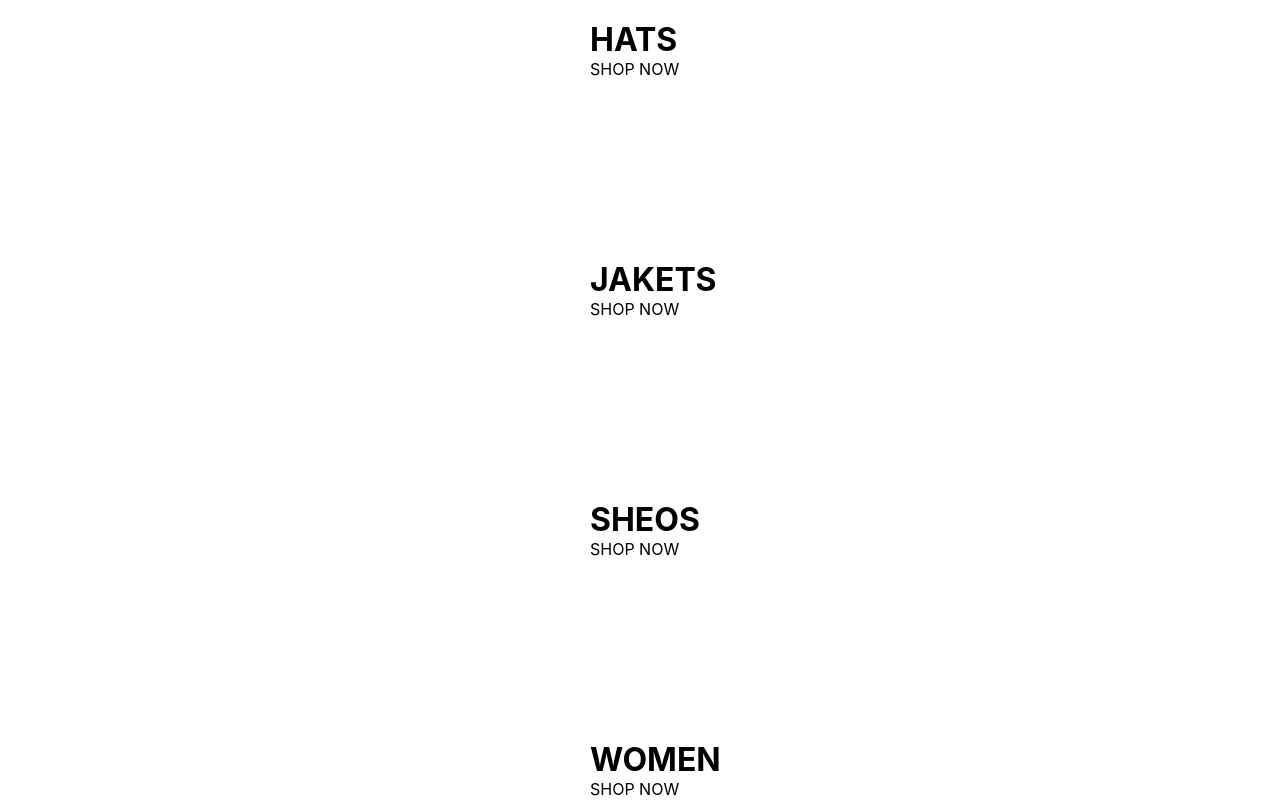
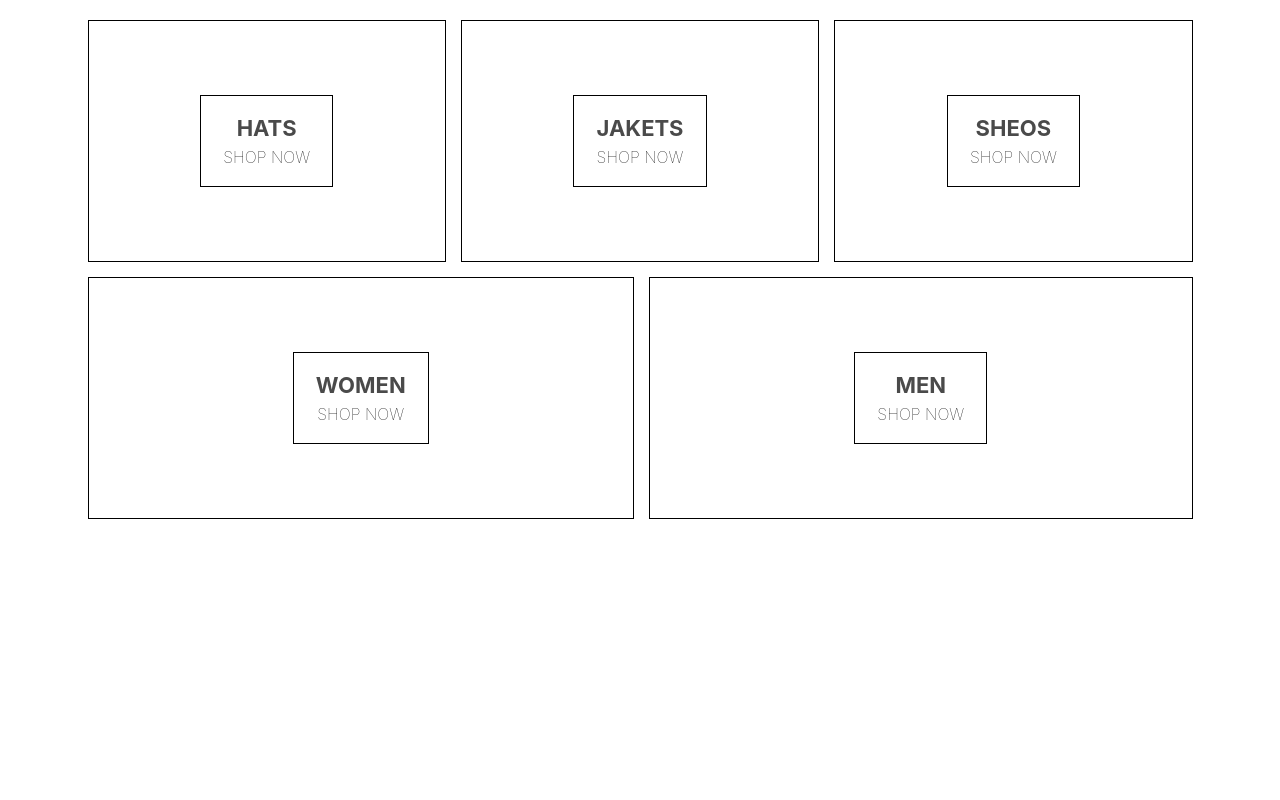
Before and after one commit to jordan237prog/jordan-clothing, a React (Create React App) app: page / in a window 1280 px wide. Shown: the top 800 px of the page. Built offline with nearby package versions, Linux system fonts and the light colour scheme.

Commit message:
logo.svg greated with figma and added to the project

```diff
--- a/src/Homepage.style.scss
+++ b/src/Homepage.style.scss
@@ -7,7 +7,7 @@
 }
 
 .directory-menu{
-    width: 100px;
+    width: 100%;
     display: flex;
     flex-wrap: wrap;
     justify-content: space-between;
@@ -16,4 +16,46 @@
 .menu-item {
     min-width: 30%;
     height: 240px;
+    flex:1 1 auto;
+    display: flex;
+    align-items: center;
+    justify-content: center;
+    border: 1px solid black;
+    margin:0 7.5px 15px;
+
+    &:first-child{
+        margin-right: 7.5px;
+    }
+
+    &:last-child {
+        margin-left: 7.5px;
+    }
+
+    .content {
+        height: 90px;
+        padding: 0 22px;
+        display: flex;
+        flex-direction: column;
+        align-items: center;
+        justify-content: center;
+        border: 1px solid black;
+    }
+
+    .title {
+        font-weight: bold;
+        margin-bottom: 6px;
+        font-size: 22px;
+        color: #4a4a4a;
+    }
+
+    .subtitle{
+        font-weight: lighter;
+        font-size: 16px;
+    }
 }
+
+.title{
+    font-weight: bold;
+    margin-bottom: 6px;
+    font-size: 22px;
+}
--- a/src/index.js
+++ b/src/index.js
@@ -2,7 +2,7 @@
 import ReactDOM from 'react-dom';
 import './index.css';
 import App from './App';
-import reportWebVitals from './reportWebVitals';
+
 
 ReactDOM.render(
   <React.StrictMode>
```
Also changed, not shown: src/logo.svg (added).
